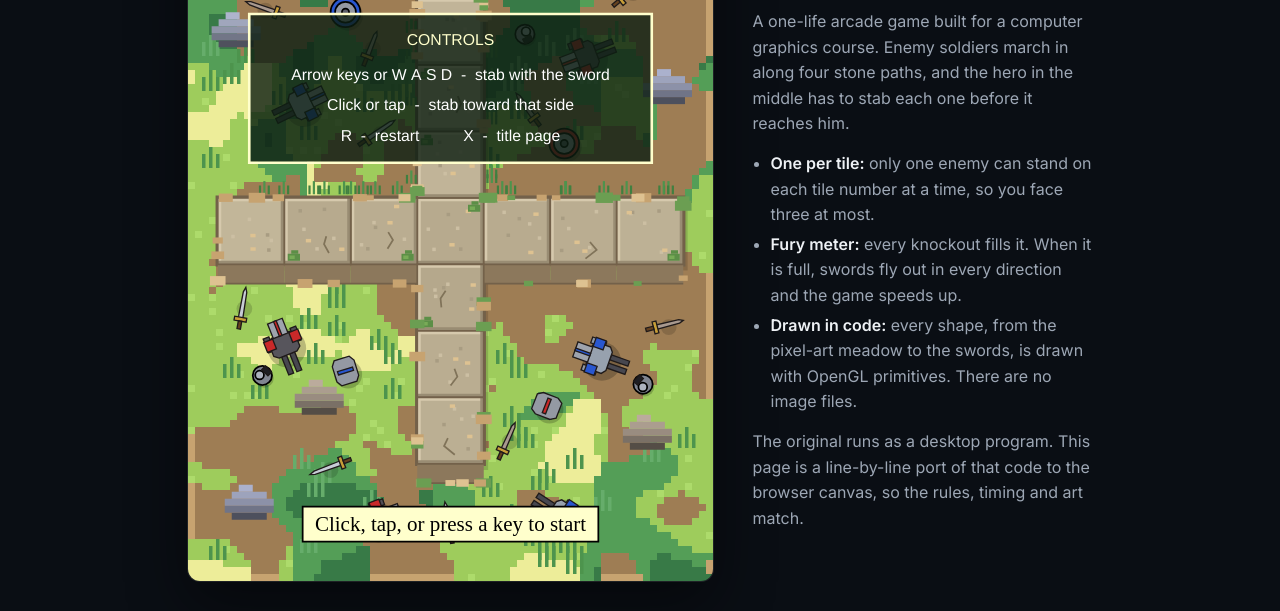
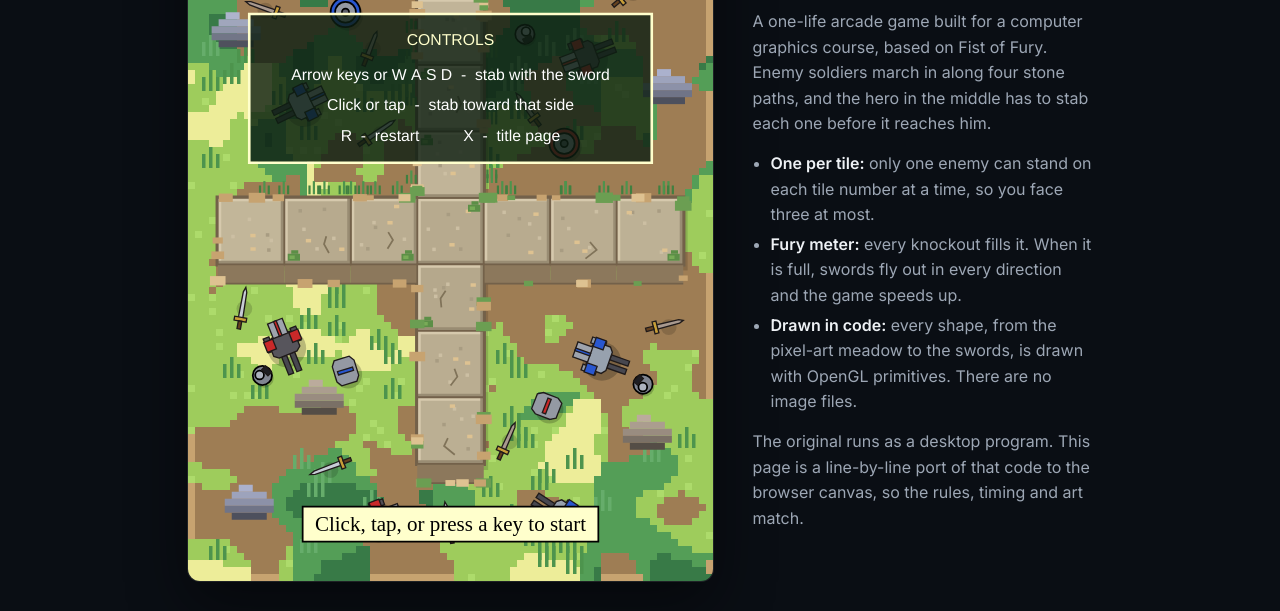
Before and after one commit to s-milly/four-fronts, a plain HTML site: page web/index.html in a window 1280 px wide. Shown: the part 189-800 px from the top of the page. Drawn offline with Linux system fonts and the light colour scheme.

Commit message:
Note that the game is based on Fist of Fury

```diff
--- a/web/index.html
+++ b/web/index.html
@@ -131,7 +131,7 @@
     <section class="about">
       <div class="tag">C++ · OpenGL · GLUT</div>
       <h1>Four Fronts</h1>
-      <p>A one-life arcade game built for a computer graphics course. Enemy soldiers march in along four stone paths, and the hero in the middle has to stab each one before it reaches him.</p>
+      <p>A one-life arcade game built for a computer graphics course, based on Fist of Fury. Enemy soldiers march in along four stone paths, and the hero in the middle has to stab each one before it reaches him.</p>
       <ul>
         <li><strong>One per tile:</strong> only one enemy can stand on each tile number at a time, so you face three at most.</li>
         <li><strong>Fury meter:</strong> every knockout fills it. When it is full, swords fly out in every direction and the game speeds up.</li>
```
Also changed, not shown: 1 other file.
